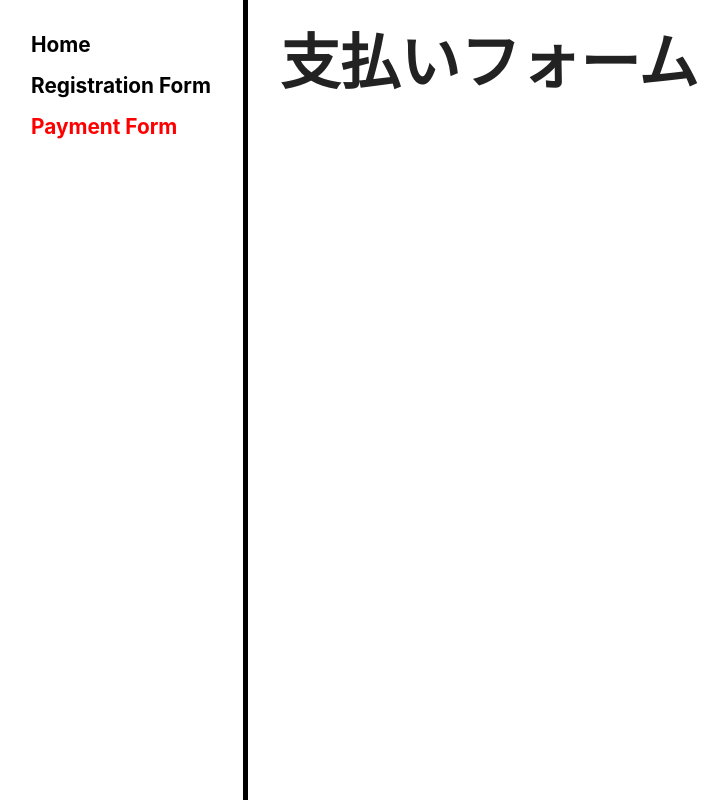
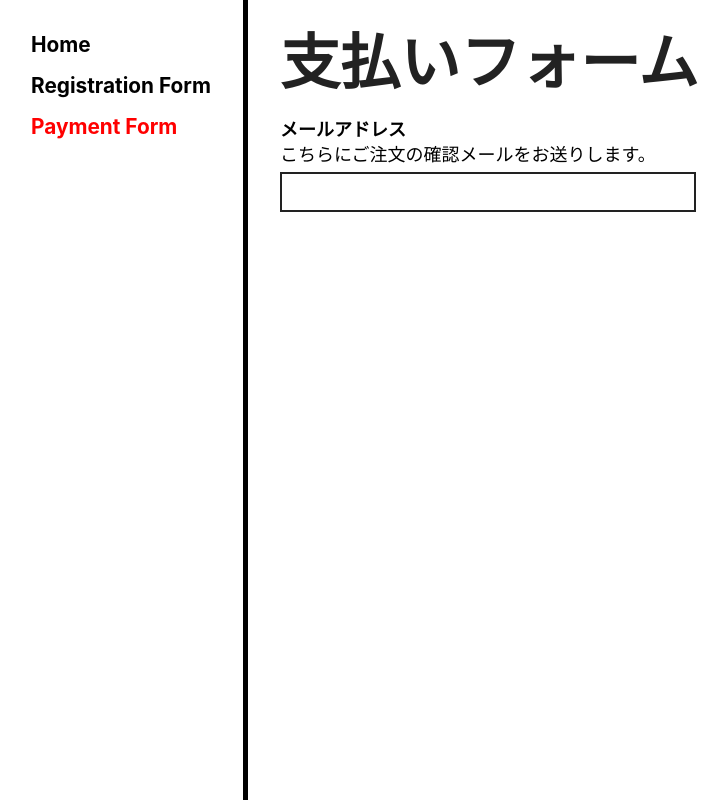
Before and after one commit to shgtkshruch/form-design-patterns-book, a React (Create React App) app: page /payment-form in a window 1280 px wide. Shown: the whole page, without its empty margins (1-729 px from the left). Built offline with nearby package versions, Linux system fonts and the light colour scheme.

Commit message:
Add email form

```diff
--- a/src/payment-form/index.js
+++ b/src/payment-form/index.js
@@ -1,6 +1,33 @@
-import React from 'react';
+import React, { useState } from 'react';
 import H1 from '../components/H1';
+import Field from '../components/Field';
+import Label from '../components/Lable';
+import FieldLabel from '../components/FieldLabel';
+import FieldHint from '../components/FieldHint';
+import FieldError from '../components/Field-Error';
+import Input from '../components/Input';
 
-export default () => (
-  <H1>支払いフォーム</H1>
-);
+export default () => {
+  const [email, setEmail] = useState('');
+
+  return (
+    <>
+      <H1>支払いフォーム</H1>
+      <Field>
+        <Label htmlFor="email">
+          <FieldLabel>メールアドレス</FieldLabel>
+          <FieldHint>こちらにご注文の確認メールをお送りします。</FieldHint>
+          <FieldError message={''} />
+        </Label>
+        <Input
+          type="email"
+          id="email"
+          name="email"
+          value={email}
+          aria-invalid={false}
+          onChange={(e) => setEmail(e.target.value)}
+        />
+      </Field>
+    </>
+  )
+}
```
